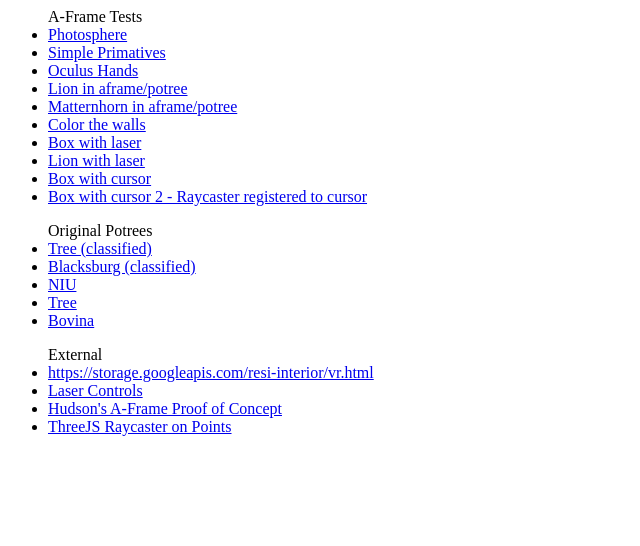
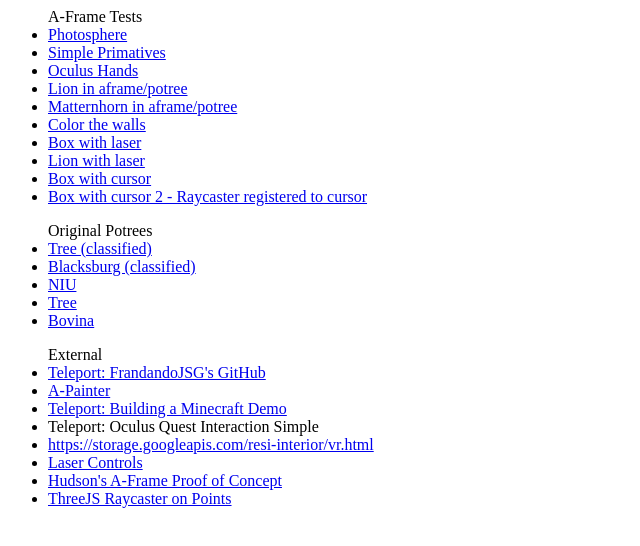
Before and after one commit to thomaspingel/thomaspingel.github.io, a plain HTML site: page index.html in a window 1280 px wide. Shown: the whole page, without its empty margins (0-640 px from the left). Drawn offline with Linux system fonts and the light colour scheme.

Commit message:
sdafdasdf

```diff
--- a/index.html
+++ b/index.html
@@ -21,6 +21,10 @@
 
 
 <ul>External
+<li><a href="https://fernandojsg.github.io/aframe-teleport-controls/">Teleport: FrandandoJSG's GitHub</a></li>
+<li><a href="https://aframe.io/a-painter/">A-Painter</a></li>
+<li><a href="https://aframe.io/docs/1.0.0/guides/building-a-minecraft-demo.html">Teleport: Building a Minecraft Demo</li>
+<li><a href="https://github.com/TakashiYoshinaga/Oculus-Quest-Interaction-Sample"></a>Teleport: Oculus Quest Interaction Simple</li>
 <li><a href="https://storage.googleapis.com/resi-interior/vr.html">https://storage.googleapis.com/resi-interior/vr.html</a></li>
 <li><a href="https://aframe.io/aframe/examples/test/laser-controls/">Laser Controls</a></li>
 <li><a href="https://jsfiddle.net/hudsonchase/cfzhwtjq/23/">Hudson's A-Frame Proof of Concept</a></li>
```
Also changed, not shown: teleport_simple_and_old.html (renamed from teleport_simple.html).
